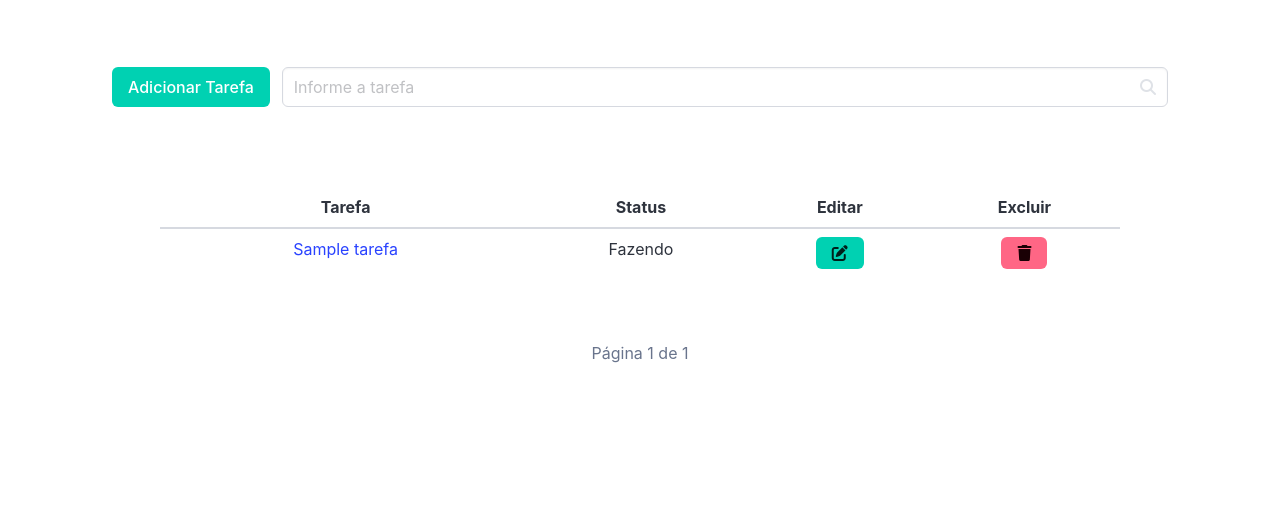
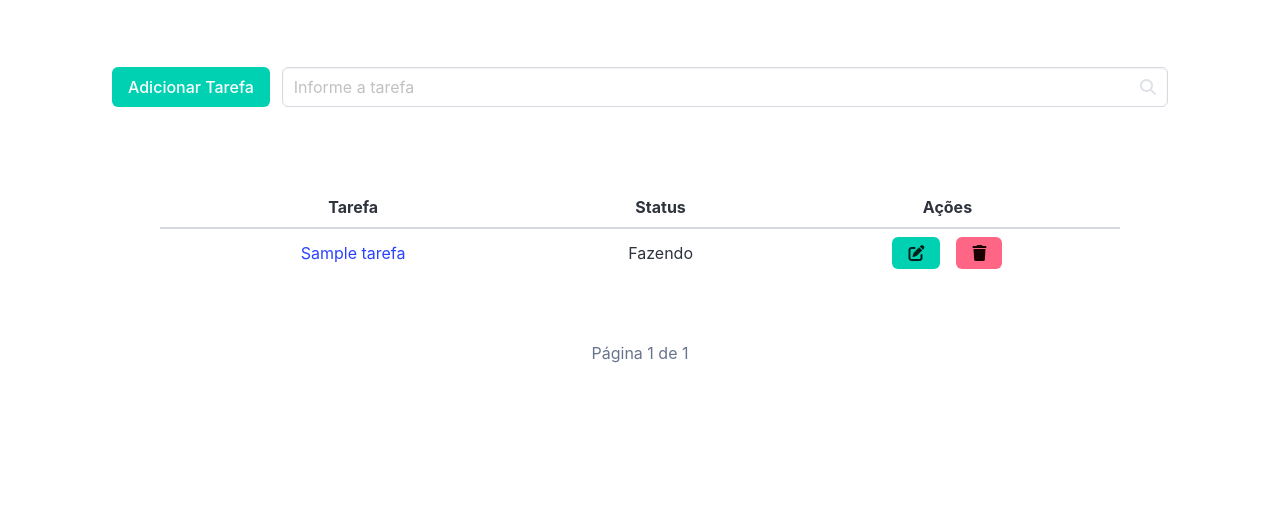
Before and after one commit to Alexandre-Michael/Lista-de-tarefas, a Django app: page / in a window 1280 px wide. Shown: the part 179-696 px from the top of the page. Run offline with Django 5.2, Linux system fonts and the light colour scheme; a user stored in the database is signed in; tables that the repository leaves empty hold one stand-in row (values such as "Sample post").

Commit message:
🎨 Improved action button structure

```diff
--- a/app/templates/home.html
+++ b/app/templates/home.html
@@ -30,7 +30,8 @@
             </form>
         </span>
         {% if messages %}
-        <div class="notification has-text-white {% for message in messages %}{% if 'success' in message.tags %}is-success{% elif 'error' in message.tags %}is-danger{% endif %}{% endfor %}">
+        <div
+            class="notification has-text-white {% for message in messages %}{% if 'success' in message.tags %}is-success{% elif 'error' in message.tags %}is-danger{% endif %}{% endfor %}">
             {% for message in messages %}
             <p>{{ message }}</p>
             {% endfor %}
@@ -45,8 +46,7 @@
                         <tr>
                             <th>Tarefa</th>
                             <th>Status</th>
-                            <th>Editar</th>
-                            <th>Excluir</th>
+                            <th>Ações</th>
                         </tr>
                     </thead>
                     {% for Lista_tarefas in tarefas %}
@@ -55,20 +55,19 @@
                             <td><a href="{% url 'tarefa' Lista_tarefas.id %}">{{Lista_tarefas.title}}</a></td>
                             <td>{{Lista_tarefas.done}}</td>
                             <td>
+                                <div class="table-buttons">
                                     <a href="{% url 'editar-tarefa' Lista_tarefas.id %}">
                                         <button class="button is-primary button-table" title="Editar">
                                             <i class="fa-solid fa-pen-to-square"></i>
                                         </button>
                                     </a>
-                            </td>
-                            <td>
-                                <form method="post" action="{% url 'deletar-tarefa' Lista_tarefas.id %}"
-                                    onsubmit="return confirmDelete(event);">
+                                    <form method="post" action="{% url 'deletar-tarefa' Lista_tarefas.id %}" onsubmit="return confirmDelete(event);">
                                         {% csrf_token %}
                                         <button type="submit" class="button is-danger button-table" title="Excluir">
                                             <i class="fa-solid fa-trash"></i>
                                         </button>
                                     </form>
+                                </div>
                             </td>
                         </tr>
                     </tbody>
@@ -85,7 +84,6 @@
                 {% if tarefas.has_previous %}
                 <a href="?page={{ tarefas.previous_page_number }}&search={{ search_query }}" class="pagination-previous">Anterior</a>
                 {% endif %}
-
                 {% if tarefas.has_next %}
                 <a href="?page={{ tarefas.next_page_number }}&search={{ search_query }}" class="pagination-next">Próximo</a>
                 {% endif %}
--- a/static/css/style.css
+++ b/static/css/style.css
@@ -35,7 +35,10 @@
     overflow-x: auto;
 }
 
-.table , .table th, .table td {
+.table,
+.table th,
+.table td {
+    align-content: center;
     text-align: center ! important;
 }
 
@@ -44,6 +47,12 @@
     /* Afeta as células da primeira coluna */
     min-width: 150px;
     white-space: nowrap;
+}
+
+.table-buttons {
+    display: flex;
+    justify-content: center;
+    gap: 1em;
 }
 
 .pagination {
@@ -55,7 +64,7 @@
     margin-block: 1em;
 }
 
-.hidden-plus{
+.hidden-plus {
     display: none;
     margin: 0 !important;
 }
@@ -74,11 +83,11 @@
 
 @media screen and (max-width: 400px) {
 
-    .hidden-plus{
+    .hidden-plus {
         display: block;
     }
 
-    .hidden-text-button{
+    .hidden-text-button {
         display: none;
     }
 
```
Lines whose indentation alone changed are shown as unchanged.
